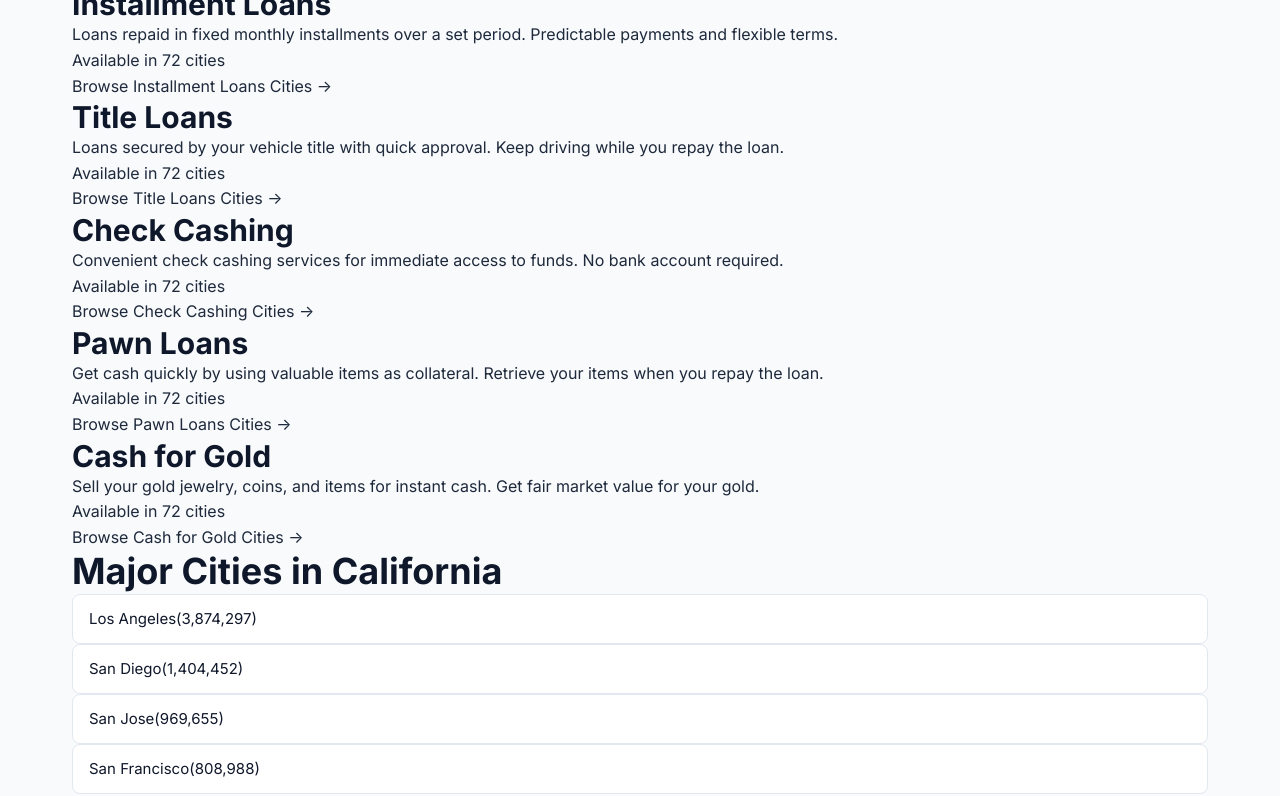
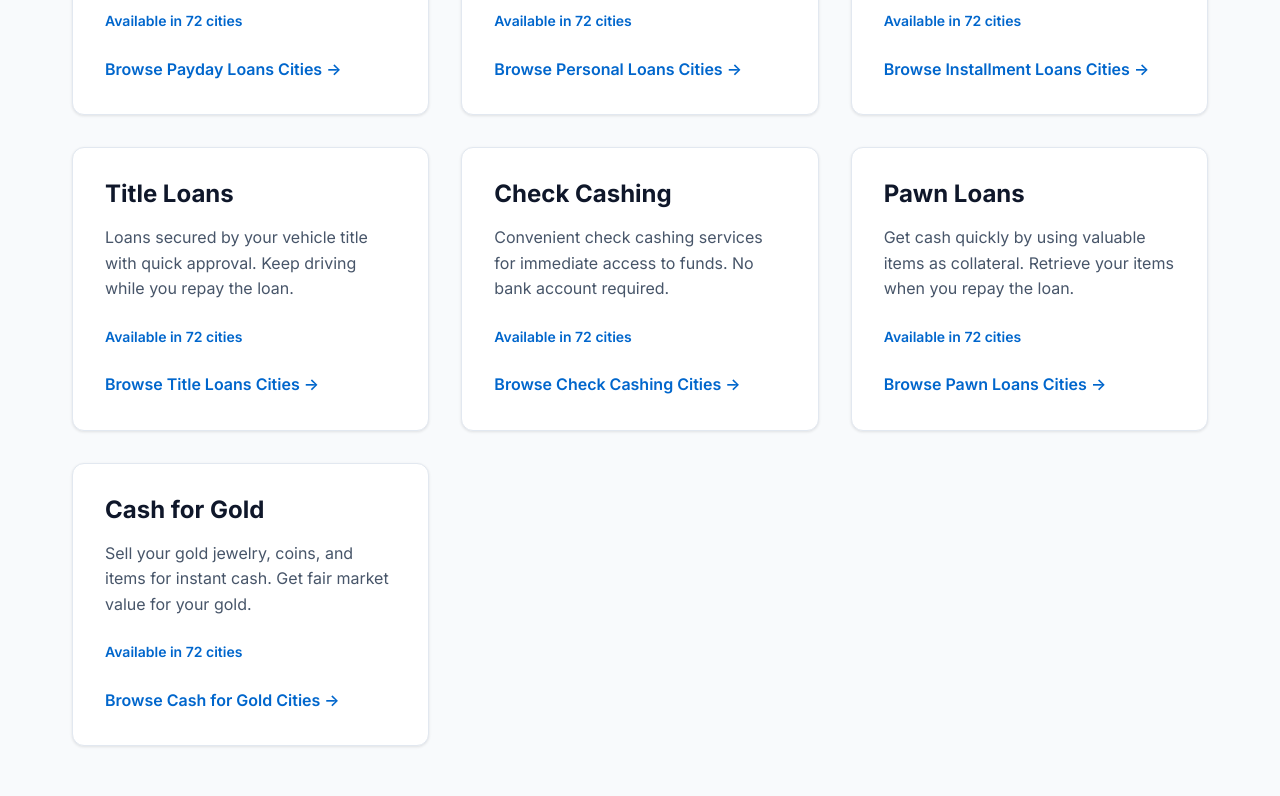
Before and after one commit to THAITECHNEWS/MoneyMatrix, a Next.js app: page /locations/california in a window 1280 px wide. Shown: the part 920-1716 px from the top of the page. Built offline with nearby package versions, Linux system fonts and the light colour scheme.

Commit message:
Add missing CSS styles for state hub pages - fix design

```diff
--- a/app/globals.css
+++ b/app/globals.css
@@ -2451,6 +2451,95 @@ a {
 /* ============================================
    STATE HUB PAGES
    ============================================ */
+
+/* State Section Titles */
+.state-section-title {
+  font-size: 2rem;
+  font-weight: 800;
+  color: var(--gray-900);
+  margin-bottom: 2rem;
+  padding-bottom: 1rem;
+  border-bottom: 2px solid var(--gray-200);
+}
+
+/* Loan Types Section */
+.state-loan-types {
+  margin-bottom: 4rem;
+}
+
+.loan-type-grid {
+  display: grid;
+  grid-template-columns: repeat(auto-fit, minmax(280px, 1fr));
+  gap: 2rem;
+  margin-top: 2rem;
+}
+
+.loan-type-card {
+  background: white;
+  border-radius: 0.75rem;
+  padding: 2rem;
+  border: 1px solid var(--gray-200);
+  box-shadow: 0 1px 3px 0 rgb(0 0 0 / 0.1);
+  transition: all 0.3s ease;
+  display: flex;
+  flex-direction: column;
+}
+
+.loan-type-card:hover {
+  transform: translateY(-4px);
+  box-shadow: 0 10px 25px rgba(0, 0, 0, 0.1);
+  border-color: var(--primary-color);
+}
+
+.loan-type-title {
+  font-size: 1.5rem;
+  font-weight: 700;
+  color: var(--gray-900);
+  margin-bottom: 1rem;
+}
+
+.loan-type-description {
+  color: var(--gray-600);
+  line-height: 1.6;
+  margin-bottom: 1.5rem;
+  flex-grow: 1;
+}
+
+.loan-type-cities-count {
+  font-size: 0.875rem;
+  color: var(--primary-color);
+  font-weight: 600;
+  margin-bottom: 1.5rem;
+}
+
+.loan-type-link {
+  display: inline-block;
+  color: var(--primary-color);
+  font-weight: 600;
+  text-decoration: none;
+  transition: all 0.2s ease;
+  margin-top: auto;
+}
+
+.loan-type-link:hover {
+  color: var(--primary-dark);
+  text-decoration: underline;
+}
+
+/* City Grids */
+.city-grid-priority1 {
+  display: grid;
+  grid-template-columns: repeat(auto-fill, minmax(250px, 1fr));
+  gap: 1rem;
+  margin-bottom: 3rem;
+}
+
+.city-grid-all {
+  display: grid;
+  grid-template-columns: repeat(auto-fill, minmax(180px, 1fr));
+  gap: 0.75rem;
+}
+
 .state-city-link {
   display: block;
   padding: 0.75rem 1rem;
@@ -2470,13 +2559,85 @@ a {
   color: var(--primary-color);
 }
 
+.state-city-link .city-name {
+  display: block;
+  font-weight: 600;
+}
+
+.state-city-link .city-population {
+  display: block;
+  font-size: 0.8125rem;
+  color: var(--gray-500);
+  margin-top: 0.25rem;
+}
+
 .state-city-link-small {
   padding: 0.625rem 0.875rem;
   font-size: 0.875rem;
   text-align: center;
 }
 
+/* State Statistics */
+.state-statistics {
+  margin: 4rem 0;
+  padding: 3rem;
+  background: linear-gradient(135deg, var(--primary-color), var(--primary-dark));
+  border-radius: 1rem;
+  color: white;
+}
+
+.stats-grid {
+  display: grid;
+  grid-template-columns: repeat(auto-fit, minmax(200px, 1fr));
+  gap: 3rem;
+  text-align: center;
+}
+
+.stat-number {
+  font-size: 3rem;
+  font-weight: 800;
+  color: white;
+  margin-bottom: 0.5rem;
+  line-height: 1;
+}
+
+.stat-label {
+  font-size: 1.125rem;
+  color: rgba(255, 255, 255, 0.9);
+  font-weight: 500;
+}
+
+/* State Cities Sections */
+.state-cities-priority1 {
+  margin-bottom: 4rem;
+}
+
+.state-cities-all {
+  margin-bottom: 4rem;
+}
+
 @media (max-width: 768px) {
+  .state-section-title {
+    font-size: 1.5rem;
+  }
+
+  .loan-type-grid {
+    grid-template-columns: 1fr;
+    gap: 1.5rem;
+  }
+
+  .loan-type-card {
+    padding: 1.5rem;
+  }
+
+  .city-grid-priority1 {
+    grid-template-columns: 1fr;
+  }
+
+  .city-grid-all {
+    grid-template-columns: repeat(auto-fill, minmax(140px, 1fr));
+  }
+
   .state-city-link {
     padding: 0.625rem 0.875rem;
     font-size: 0.875rem;
@@ -2485,6 +2646,19 @@ a {
   .state-city-link-small {
     padding: 0.5rem 0.75rem;
     font-size: 0.8125rem;
+  }
+
+  .stats-grid {
+    grid-template-columns: repeat(2, 1fr);
+    gap: 2rem;
+  }
+
+  .stat-number {
+    font-size: 2rem;
+  }
+
+  .state-statistics {
+    padding: 2rem 1.5rem;
   }
 }
 
```
